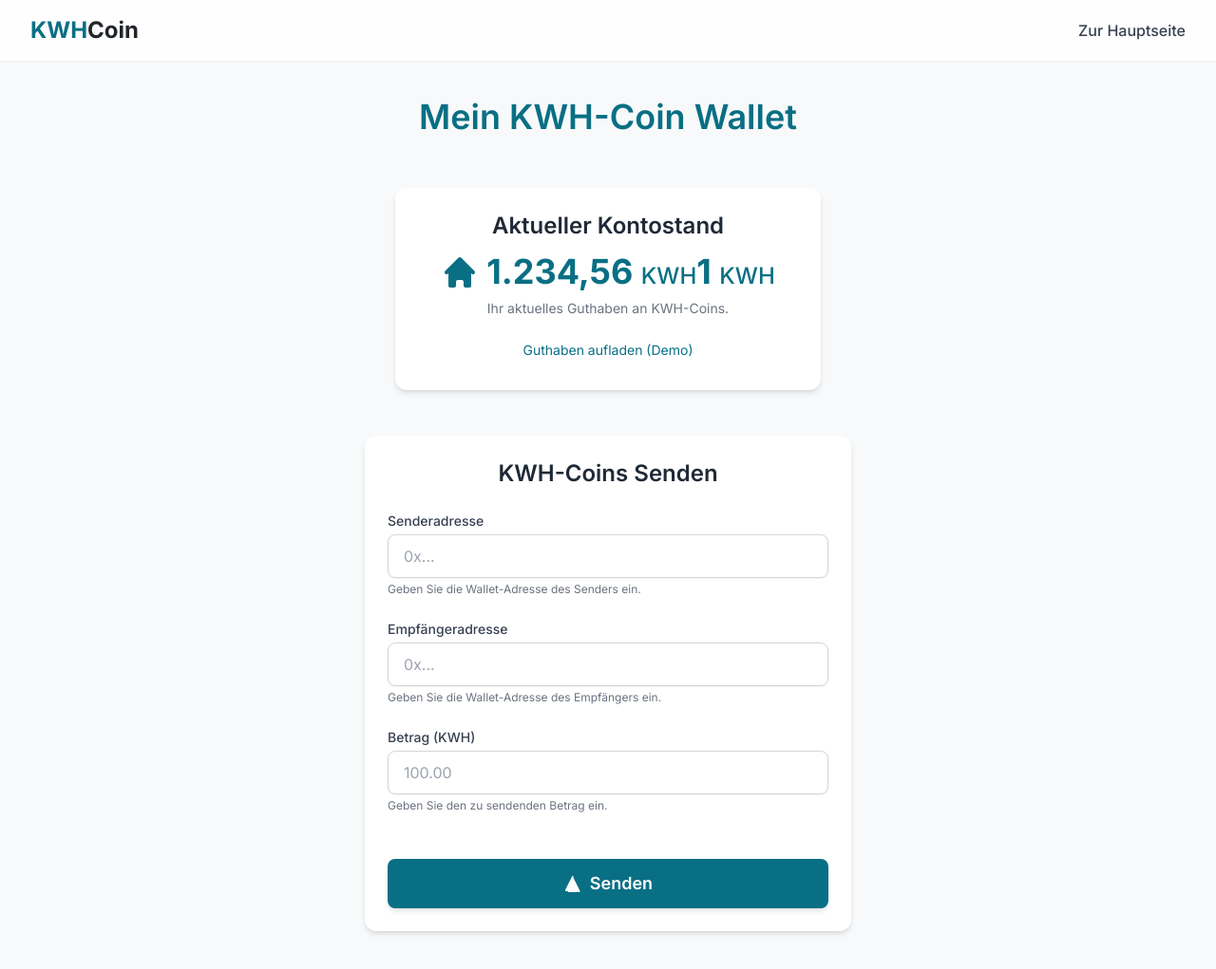
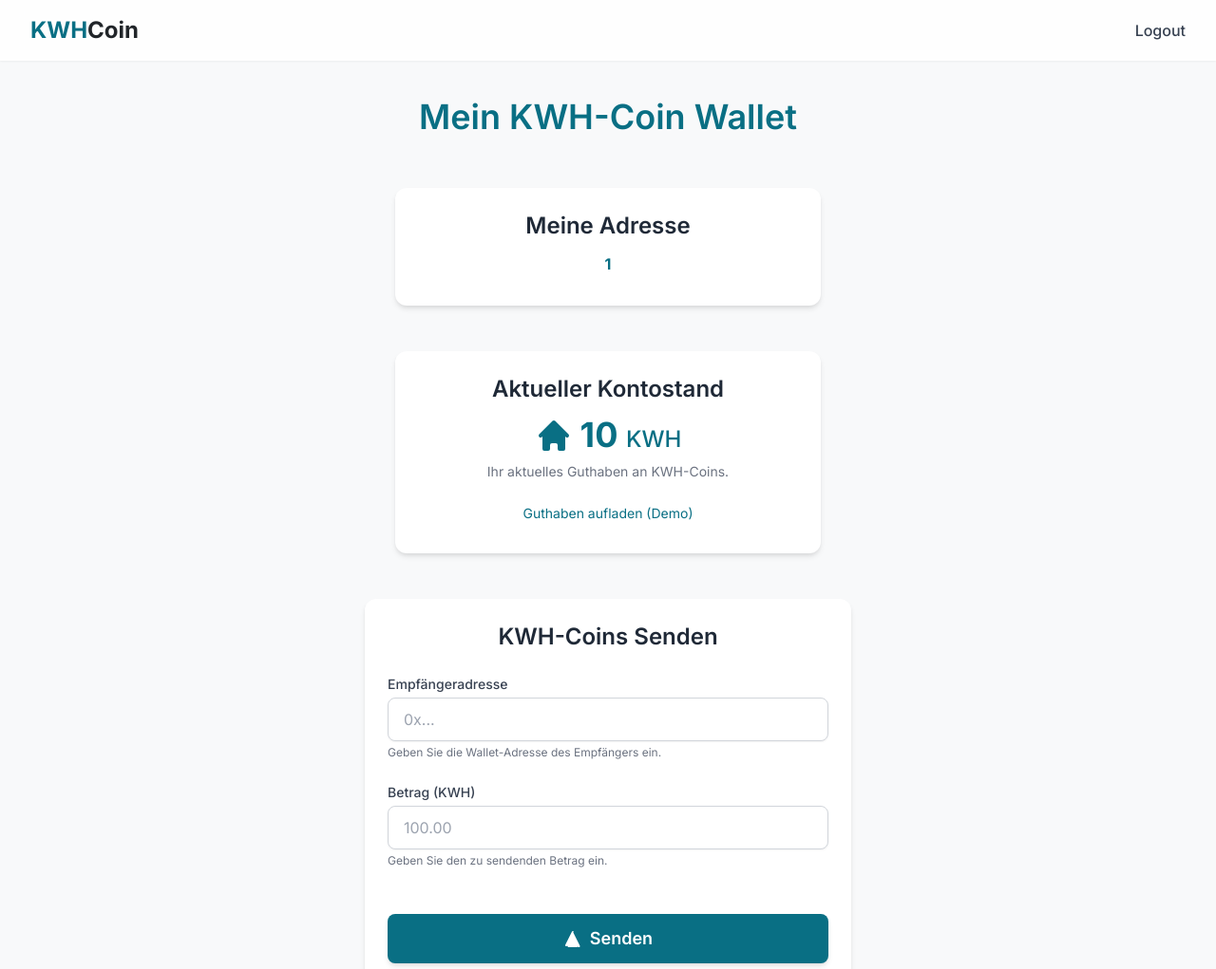
Before and after one commit to David-Trieu/KWH-OTH-Project, a Flask app: template Blockchain/frontend/templates/wallet.html in a window 1280 px wide. Shown: the top 1021 px of the page at 95% size. Run offline with Flask 3, Linux system fonts and the light colour scheme; the visitor is signed in with stand-in values (Sample User, id 1); the template is opened without the code that fills it: most values are stand-ins (such as "Sample title", 1, 10 or a date in 2020); some libraries are stand-ins or nearby versions.

Commit message:
added real balance on frontend

```diff
--- a/Blockchain/frontend/run.py
+++ b/Blockchain/frontend/run.py
@@ -1,5 +1,6 @@
 from flask import Flask, render_template, request, session, redirect, url_for
 
+from client.accountInfo import accountInfo
 from client.sendKWH import SendKWH
 from Blockchain.backend.core.Tx import Tx
 
@@ -37,11 +38,13 @@ def logout():
 def wallet():
     message = ''
     test = session.get('myAccount', None)
+    myacc = accountInfo(test, UTXOS)
+    balance = myacc.getBalance()
     if test is None:
         return redirect(url_for('index'))
     if request.method == 'POST' and test is not None:
         print("test")
-        FromAddress = request.form.get('fromAddress')
+        FromAddress = test
         ToAddress = request.form.get('toAddress')
         Amount = request.form.get('Amount', type = int)
         sendCoin = SendKWH(FromAddress, ToAddress, Amount, UTXOS)
@@ -62,7 +65,7 @@ def wallet():
                 MEMPOOL[TxObj.TxId] = TxObj
                 message = "Transaction added in MemoryPool"
 
-    return render_template('wallet.html', message = message)
+    return render_template('wallet.html', message = message, balance = balance)
 
 
 def main(utxos, MemPool):
--- a/Blockchain/frontend/templates/wallet.html
+++ b/Blockchain/frontend/templates/wallet.html
@@ -18,7 +18,7 @@
                     <a href="/" class="text-2xl font-bold text-[#096f84]">KWH<span class="text-[#212529]">Coin</span></a>
                 </div>
                 <nav>
-                     <a href="/logout" class="nav-link text-gray-700 hover:text-[#096f84] font-medium">Zur Hauptseite</a>
+                     <a href="/logout" class="nav-link text-gray-700 hover:text-[#096f84] font-medium">Logout</a>
                 </nav>
             </div>
         </div>
@@ -26,6 +26,15 @@
 
     <main class="pt-24 container mx-auto px-4 sm:px-6 lg:px-8">
         <h1 class="section-title text-center mb-12">Mein KWH-Coin Wallet</h1>
+
+        <section id="wallet-address" class="mb-12 animate-on-scroll pop-in">
+            <div class="card max-w-md mx-auto text-center">
+                <h2 class="text-2xl font-semibold text-gray-800 mb-3">Meine Adresse</h2>
+                <div class="flex items-center justify-center text-[#096f84] mb-2">
+                    <p class="text font-bold"> {{ session['myAccount'] }}</p>
+                </div>
+            </div>
+        </section>
 
         <!-- Wallet Balance -->
         <section id="wallet-balance" class="mb-12 animate-on-scroll pop-in">
@@ -35,8 +44,7 @@
                     <svg xmlns="http://www.w3.org/2000/svg" class="h-10 w-10 mr-2" viewBox="0 0 20 20" fill="currentColor">
                         <path d="M10.707 2.293a1 1 0 00-1.414 0l-7 7a1 1 0 001.414 1.414L4 10.414V17a1 1 0 001 1h2a1 1 0 001-1v-2a1 1 0 011-1h2a1 1 0 011 1v2a1 1 0 001 1h2a1 1 0 001-1v-6.586l.293.293a1 1 0 001.414-1.414l-7-7z" />
                     </svg>
-                    <p class="text-4xl font-bold">1.234,56 <span class="text-2xl font-medium">KWH</span></p>
-                    <p class="text-4xl font-bold"> {{ session['myAccount'] }} <span class="text-2xl font-medium">KWH</span></p>
+                    <p class="text-4xl font-bold">{{ balance }} <span class="text-2xl font-medium">KWH</span></p>
                 </div>
                 <p class="text-sm text-gray-500 mt-1">Ihr aktuelles Guthaben an KWH-Coins.</p>
                 <div class="mt-4">
@@ -50,14 +58,14 @@
             <div class="card max-w-lg mx-auto">
                 <h2 class="text-2xl font-semibold text-gray-800 mb-6 text-center">KWH-Coins Senden</h2>
                 <form id="form" class="space-y-6" method="POST">
-                    <div>
+                    <!--<div>
                         <label for="fromAddress" class="block text-sm font-medium text-gray-700 mb-1">Senderadresse</label>
                         <input type="text" id="fromAddress" name="fromAddress" required
                                aria-describedby="fromAddress-help"
                                class="w-full px-4 py-2.5 border border-gray-300 rounded-lg shadow-sm focus:outline-none focus:ring-2 focus:ring-[#096f84] focus:border-transparent transition-colors"
                                placeholder="0x...">
                         <p id="fromAddress-help" class="mt-1 text-xs text-gray-500">Geben Sie die Wallet-Adresse des Senders ein.</p>
-                    </div>
+                    </div>-->
                     <div>
                         <label for="toAddress" class="block text-sm font-medium text-gray-700 mb-1">Empfängeradresse</label>
                         <input type="text" id="toAddress" name="toAddress" required
```
Also changed, not shown: 1 other file.
